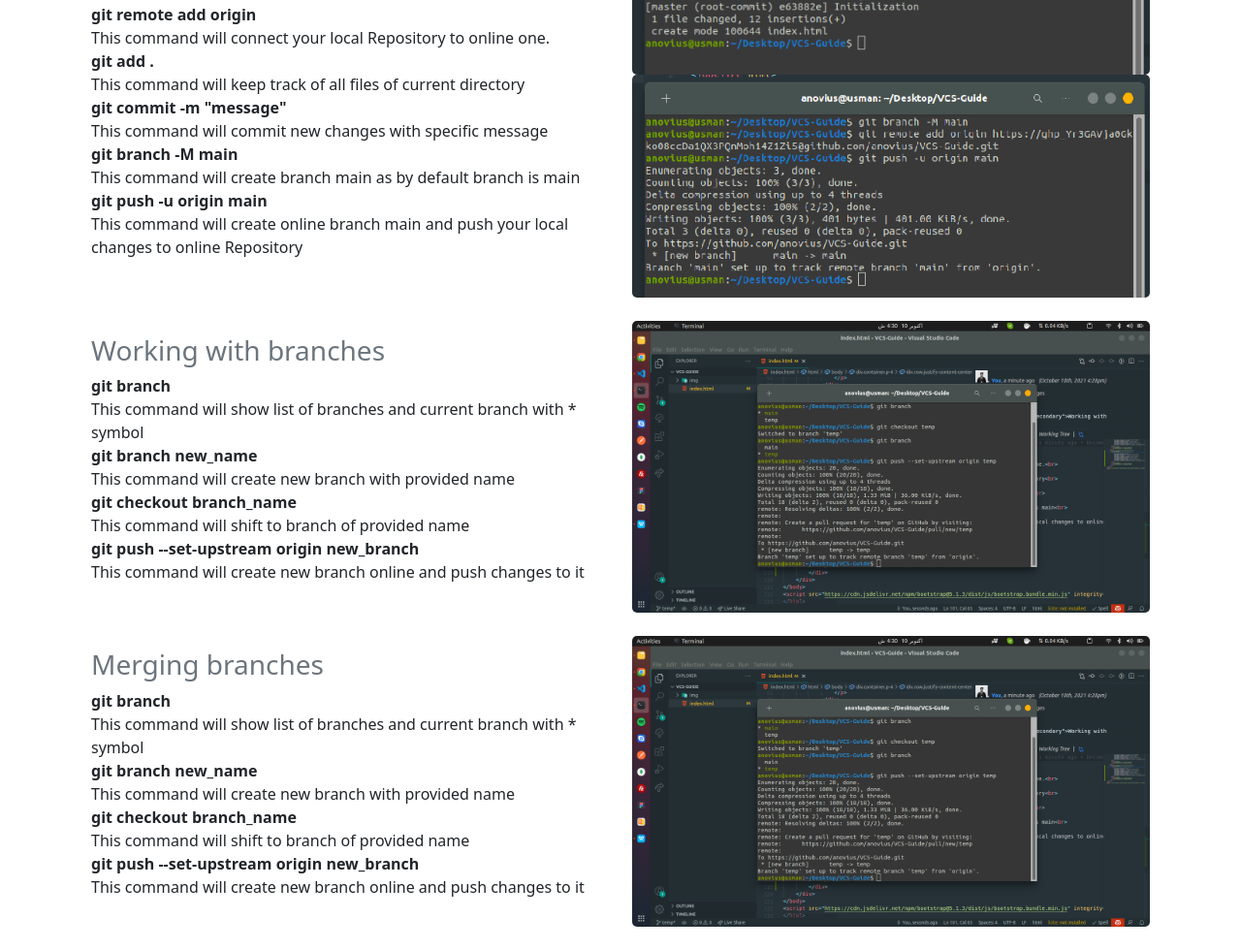
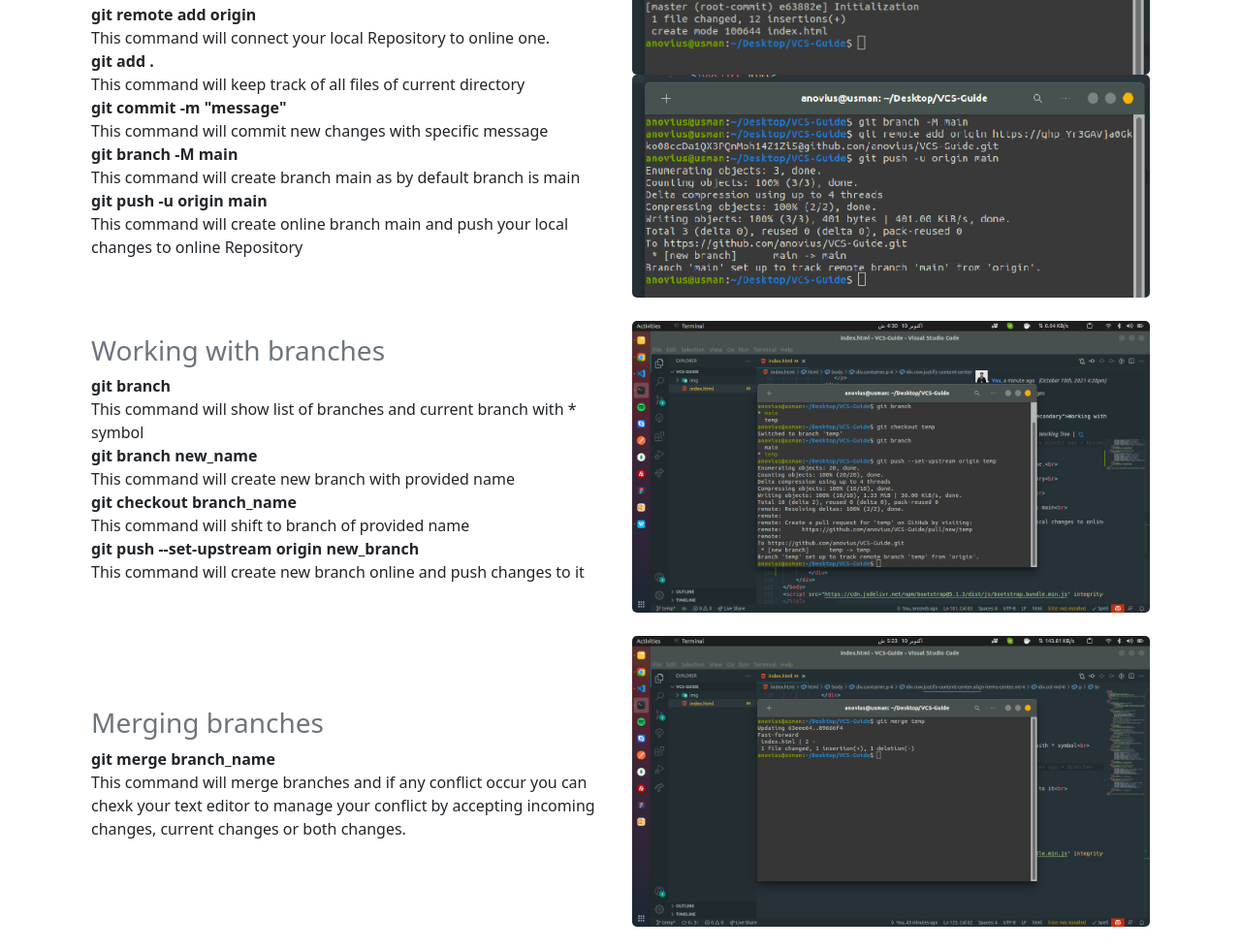
Before and after one commit to anovius/VCS-Guide, a plain HTML site: page index.html in a window 1280 px wide. Shown: the part 1337-2317 px from the top of the page at 97% size. Drawn offline with nearby package versions, Linux system fonts and the light colour scheme.

Commit message:
all intro completet

```diff
--- a/index.html
+++ b/index.html
@@ -118,18 +118,14 @@
             <div class="col-md-6">
                 <h3 class="text-secondary">Merging branches</h3>
                 <p>
-                    <b>git branch <url></b><br>
-                    This command will show list of branches and current branch with * symbol<br>
-                    <b>git branch new_name <url></b><br>
-                    This command will create new branch with provided name<br>
-                    <b>git checkout branch_name <url></b><br>
-                    This command will shift to branch of provided name<br>
-                    <b>git push --set-upstream origin new_branch <url></b><br>
-                    This command will create new branch online and push changes to it<br>
+                    <b>git merge branch_name <url></b><br>
+                    This command will merge branches and if any conflict occur you can chexk your text editor to manage your conflict
+                    by accepting incoming changes, current changes or both changes.
+
                 </p>
             </div>
             <div class="col-md-6">
-                <img class="img-fluid" src="./img/branches.png">
+                <img class="img-fluid" src="./img/merge.png">
             </div>
         </div>
     </div>
```
Also changed, not shown: img/merge.png (added).
